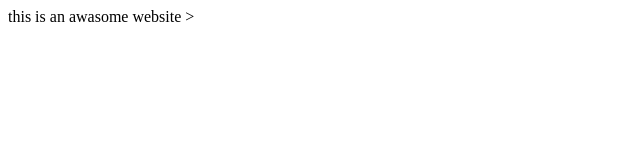
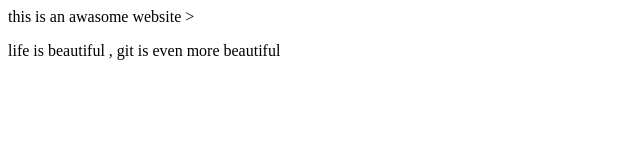
Before and after one commit to BaipalliVinod/ttcn3, a plain HTML site: page index.html in a window 1280 px wide. Shown: the whole page, without its empty margins (0-640 px from the left). Drawn offline with Linux system fonts and the light colour scheme.

Commit message:
add <p> tag to index.html

```diff
--- a/index.html
+++ b/index.html
@@ -5,4 +5,7 @@ sample website
 <head>
 this is an awasome website >
 </head>
+<p>
+life is beautiful , git is even more beautiful
+</p>
 </html>
```
